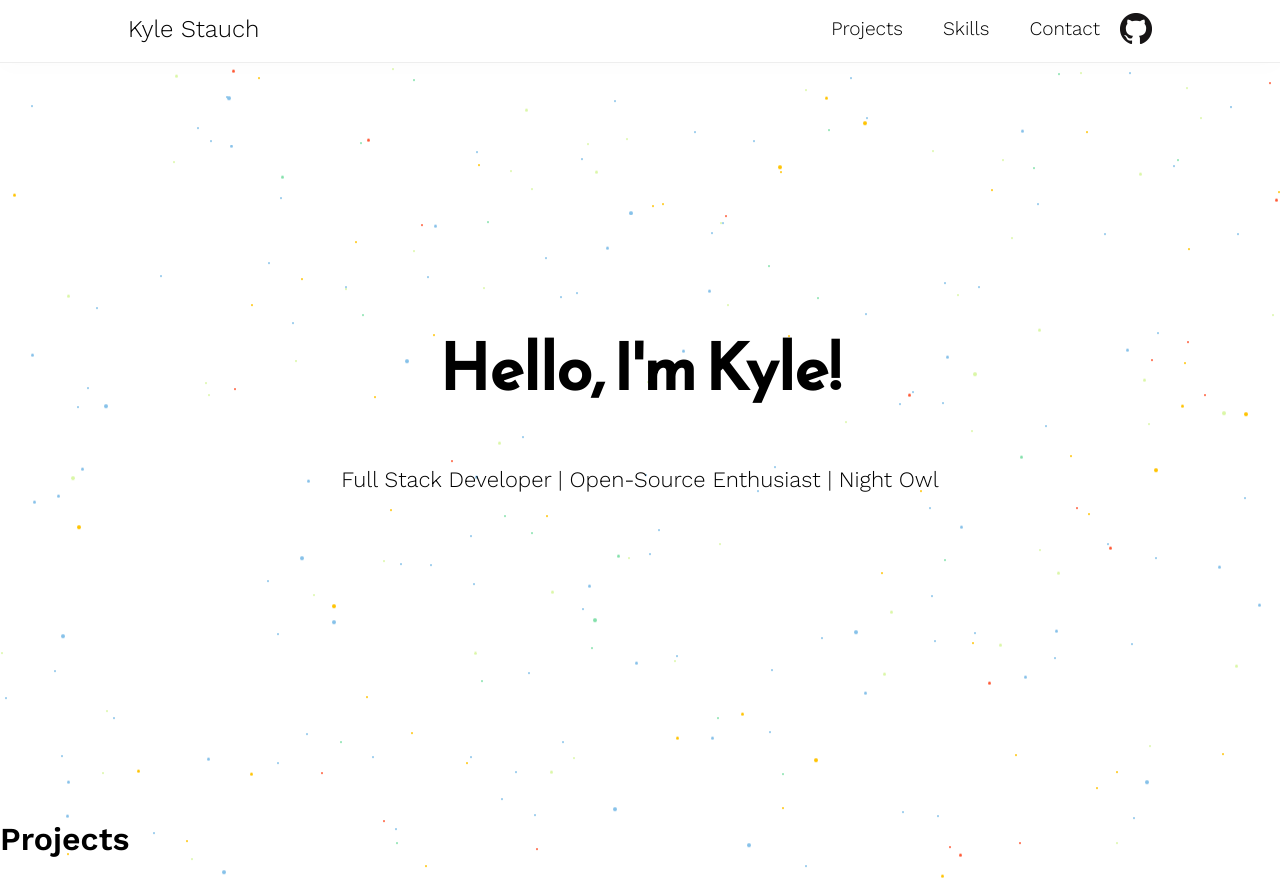
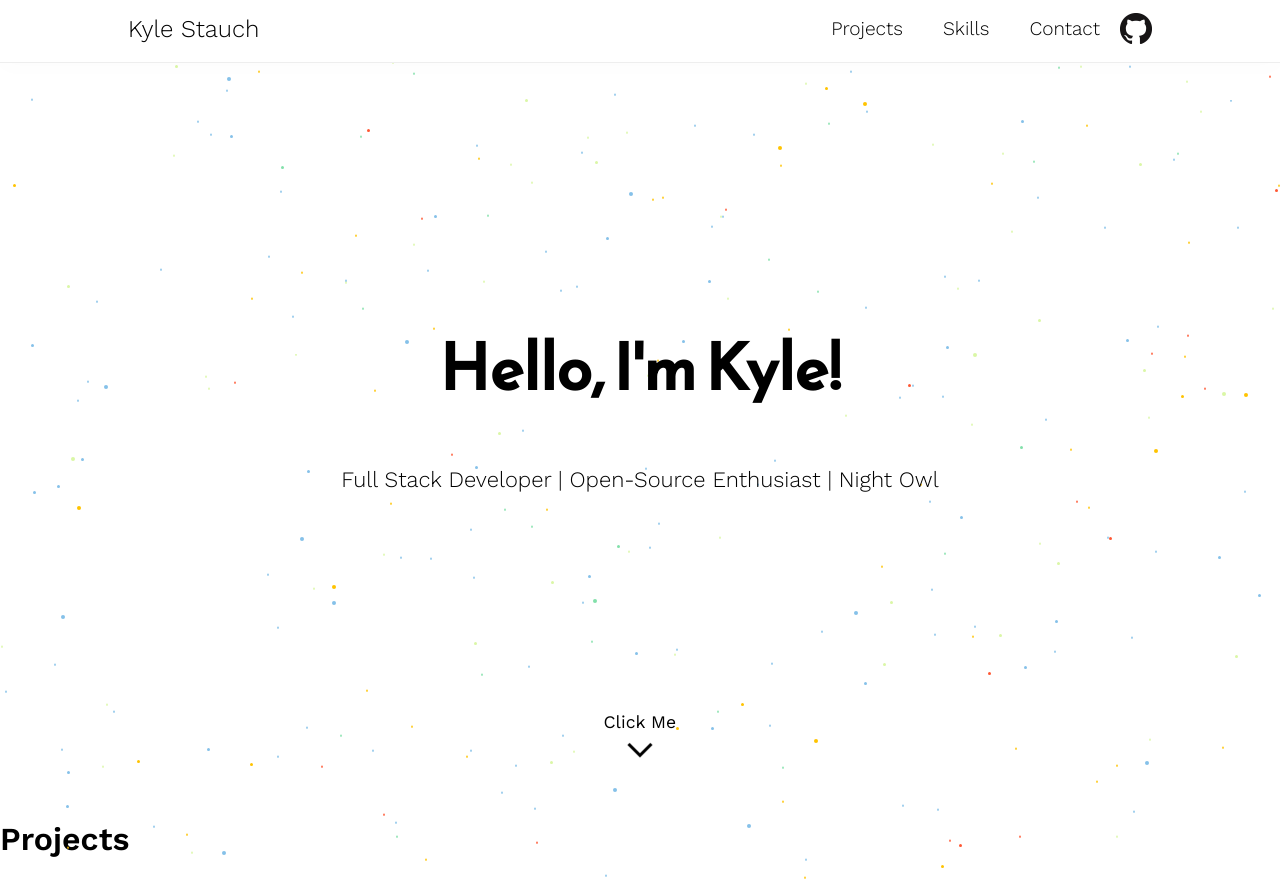
Before and after one commit to KyleS-99/Portfolio-Site, a React (Create React App) app in the folder client/: page / in a window 1280 px wide. Built offline with nearby package versions, Linux system fonts and the light colour scheme.

Commit message:
Completed Home component and added styled folder/ClickMe component

```diff
--- a/client/src/components/Home.js
+++ b/client/src/components/Home.js
@@ -1,5 +1,7 @@
 import React from 'react';
 import styled from 'styled-components';
+
+import ClickMe from './styled/ClickMe';
 
 const HomeContainer = styled.div`
     display: flex;
@@ -8,9 +10,11 @@ const HomeContainer = styled.div`
     justify-content: center;
     align-items: center;
     flex-direction: column;
+    position: relative;
 
     & * {
         text-transform: capitalize;
+        text-align: center;
     }
 `;
 
@@ -18,17 +22,26 @@ const Intro = styled.h1`
     font-size: 4rem;
     font-weight: bold;
     font-family: 'Reem Kufi', sans-serif;
+
+    @media (max-width: 425px) {
+        font-size: 3rem;
+    }
 `;
 
 const TagLine = styled.h2`
     font-size: 1.375rem;
     font-weight: 300;
+
+    @media (max-width: 425px) {
+        font-size: 1.2rem;
+    }
 `;
 
 const Home = () => (
     <HomeContainer>
         <Intro>hello, i'm Kyle!</Intro>
         <TagLine>full stack developer | open-source enthusiast | night owl</TagLine>
+        <ClickMe />
     </HomeContainer>
 );
 
--- a/client/src/components/MainContainer.js
+++ b/client/src/components/MainContainer.js
@@ -14,15 +14,15 @@ class MainContainer extends Component {
         console.log(e);
     }
     componentDidMount() {
-        window.addEventListener('scroll', this.handleScroll, { passive: true });
+        // window.addEventListener('scroll', this.handleScroll, { passive: true });
     }
     render() {
         return (
             <div style={{overflow: 'hidden'}}>
-            <Parallax />
-            <Navbar />
-            <Home />
-            <Projects />
+                <Parallax />
+                <Navbar />
+                <Home />
+                <Projects />
             </div>
         );
     }
--- /dev/null
+++ b/client/src/components/styled/ClickMe.js
@@ -0,0 +1,53 @@
+import React from 'react';
+import styled, { keyframes } from 'styled-components';
+
+const Bounce = keyframes`
+0%,
+20%,
+50%,
+80%,
+100% {
+  -webkit-transform: translateY(0);
+          transform: translateY(0); }
+40% {
+  -webkit-transform: translateY(-25px);
+          transform: translateY(-25px); }
+60% {
+  -webkit-transform: translateY(-10px);
+          transform: translateY(-10px); }
+`;
+
+const ScrollDownContainer = styled.div`
+    display: flex;
+    flex-direction: column;
+    align-items: center;
+    animation: ${Bounce} 2s infinite;
+    position: absolute;
+    left: 50%;
+    margin-left: -36.5px;
+    bottom: 0px;
+
+    & * {
+        cursor: pointer;
+    }
+`;
+
+const ScrollDown = styled.p`
+    font-size: 1.1rem;
+    text-transform: capitalize;
+`;
+
+const ClickMe = (props) => (
+    <ScrollDownContainer onClick={props.handleClick}>
+        <ScrollDown>click me</ScrollDown>
+        <img
+            src={window.location.origin + '/img/down-arrow.png'}
+            alt=""
+            width="50"
+            height="50"
+            style={{ position: 'relative', top: '-25px' }}
+        />
+    </ScrollDownContainer>
+);
+
+export default ClickMe;
```
Also changed, not shown: client/public/img/down-arrow.png (added).
